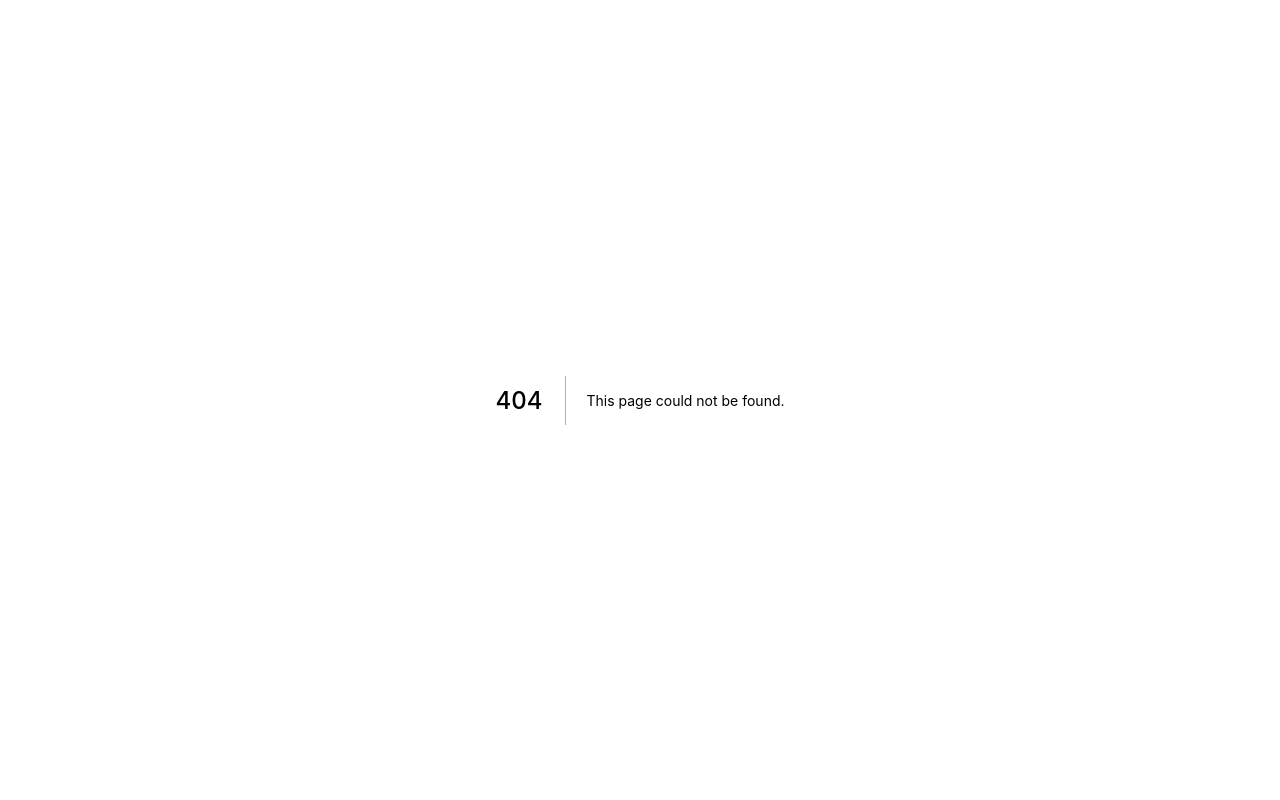
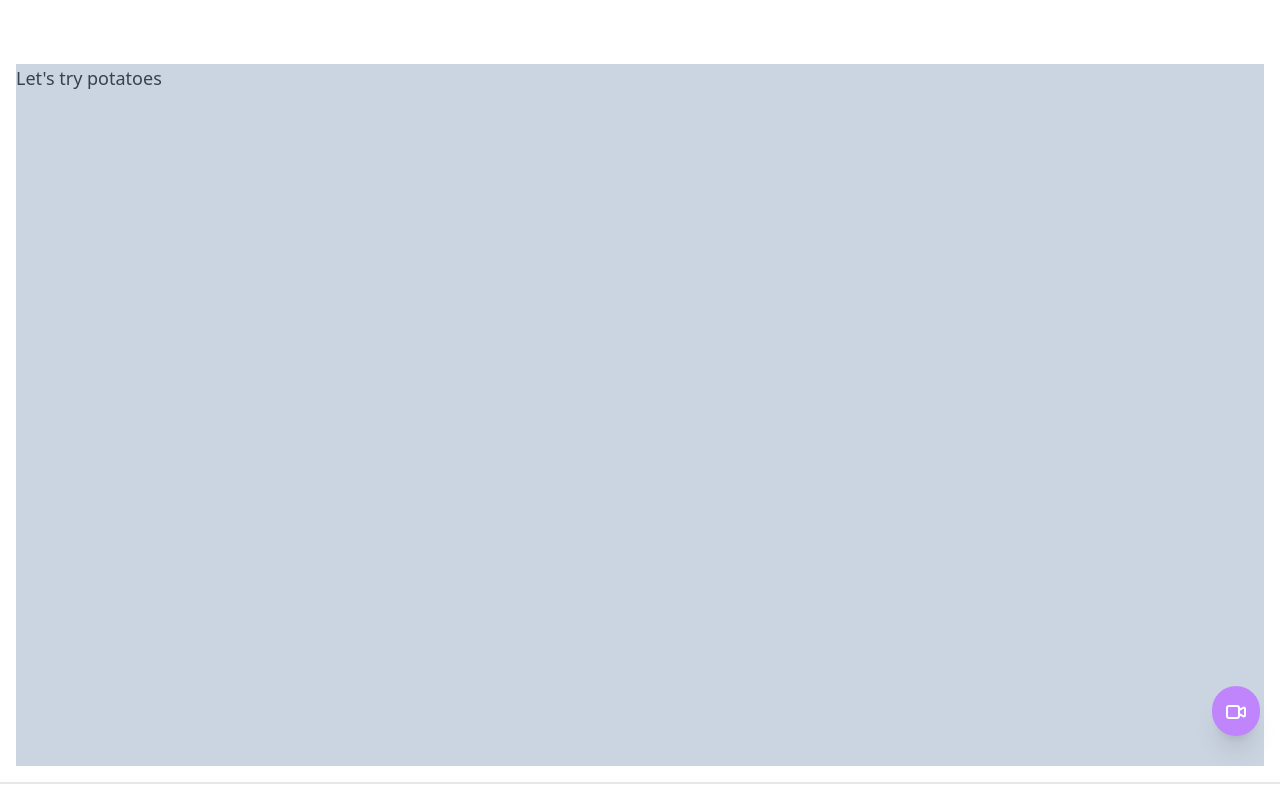
Before and after one commit to jaieve/carrot-market, a Next.js app: page /live in a window 1280 px wide. Before the commit this address had no page. Shown: the top 800 px of the page. Built offline with nearby package versions, Linux system fonts and the light colour scheme.

Commit message:
5.13 Streams
live.tsx 생성 및 클론

```diff
--- /dev/null
+++ b/pages/live.tsx
@@ -0,0 +1,22 @@
+import type {NextPage} from "next";
+
+const Live: NextPage = () => {
+    return (
+    <div className="py-10 divide-y-2 space-y-4">
+        {[1,2,3,4,5].map((_, i) => (
+            <div key={i} className="pt-4 px-4 ">
+                <div className="w-full bg-slate-300 aspect-video">
+                    <h3 className="text-gray-700 text-lg mt-2">Let's try potatoes</h3>
+                </div>
+            </div>
+        ))}
+        <button className="fixed border-transparent bottom-16 right-5 rounded-full bg-purple-400 p-3 text-white shadow-xl transition-colors hover:bg-purple-500">
+        <svg xmlns="http://www.w3.org/2000/svg" className="h-6 w-6" fill="none" viewBox="0 0 24 24" stroke="currentColor" strokeWidth="2">
+  <path strokeLinecap="round" strokeLinejoin="round" d="M15 10l4.553-2.276A1 1 0 0121 8.618v6.764a1 1 0 01-1.447.894L15 14M5 18h8a2 2 0 002-2V8a2 2 0 00-2-2H5a2 2 0 00-2 2v8a2 2 0 002 2z" />
+</svg>
+      </button>
+    </div>
+    )
+};
+
+export default Live;
```
